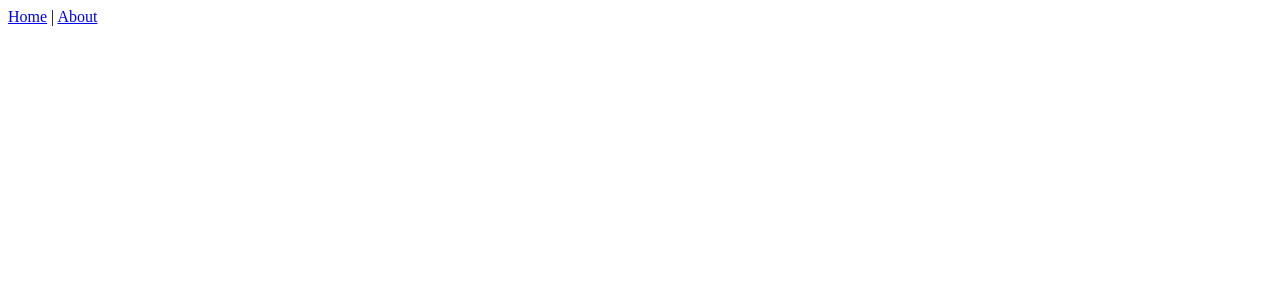
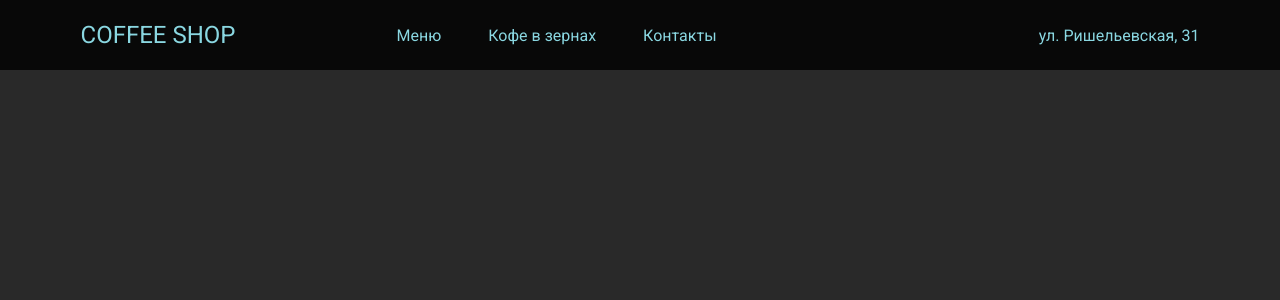
Before and after one commit to Juliet-Manoilo/Coffee-Shop-Vue, a Vue app: page / in a window 1280 px wide. Shown: the top 300 px of the page. Built offline with nearby package versions, Linux system fonts and the light colour scheme.

Commit message:
:construction: making routing and header

```diff
--- a/src/App.vue
+++ b/src/App.vue
@@ -1,10 +1,13 @@
 <template>
-  <div id="app">
-    <div id="nav">
-      <router-link to="/">Home</router-link> |
-      <router-link to="/about">About</router-link>
+  <div class="app">
+    <p class="app__logo"><a href="/" class="app__logo-link">coffee shop</a></p>
+    <div class="app__nav">
+      <router-link to="/">Меню</router-link>
+      <router-link to="/beans">Кофе в зернах</router-link>
+      <router-link to="/contacts">Контакты</router-link>
     </div>
     <router-view/>
+    <a href="/contacts" class="app__contacts-link">ул. Ришельевская, 31</a>
   </div>
 </template>
 
@@ -16,5 +19,24 @@ export default {
 
 
 <style lang="scss">
-
+@import "./styles/style.scss";
+.app {
+  width: 100%;
+  background-color: $black;
+  display: flex;
+  color: $main-color;
+  min-height: 70px;
+  justify-content: space-around;
+  align-items: center;
+  &__logo-link {
+    text-transform: uppercase;
+    font-size: $nav-logo;
+    font-weight: 400;
+  }
+  &__nav {
+    width: 25%;
+    display: flex;
+    justify-content: space-between;
+  }
+}
 </style>
--- a/src/router/index.js
+++ b/src/router/index.js
@@ -1,22 +1,30 @@
 import Vue from 'vue'
 import VueRouter from 'vue-router'
-import Home from '../views/Home.vue'
+import Menu from '../views/Menu.vue'
 
 Vue.use(VueRouter)
 
 const routes = [
   {
     path: '/',
-    name: 'Home',
-    component: Home
+    name: 'Menu',
+    component: Menu
   },
   {
-    path: '/about',
-    name: 'About',
+    path: '/beans',
+    name: 'Beans',
     // route level code-splitting
     // this generates a separate chunk (about.[hash].js) for this route
     // which is lazy-loaded when the route is visited.
-    component: () => import(/* webpackChunkName: "about" */ '../views/About.vue')
+    component: () => import(/* webpackChunkName: "about" */ '../views/Beans.vue')
+  },
+  {
+    path: '/contacts',
+    name: 'Contacts',
+    // route level code-splitting
+    // this generates a separate chunk (about.[hash].js) for this route
+    // which is lazy-loaded when the route is visited.
+    component: () => import(/* webpackChunkName: "contacts" */ '../views/Contacts.vue')
   }
 ]
 
--- a/src/styles/commons.scss
+++ b/src/styles/commons.scss
@@ -8,7 +8,7 @@
 }
 body {
   font-size: 100%;
-  background-color: $black;
+  background-color: $grey;
   font-family: $main-font;
   color: $white;
 }
--- a/src/views/About.vue
+++ b/src/views/Beans.vue
@@ -3,6 +3,15 @@
     <h1>This is an about page</h1>
   </div>
 </template>
+<script>
+
+export default {
+  name: 'Beans',
+  components: {
+
+  }
+}
+</script>
 
 <style lang='scss'>
 @import "../styles/style.scss";
--- /dev/null
+++ b/src/views/Contacts.vue
@@ -0,0 +1,21 @@
+<template>
+  <div class="x">
+   CONTACTS
+  </div>
+</template>
+
+<script>
+// @ is an alias to /src
+
+
+export default {
+  name: 'Contacts',
+  components: {
+
+  }
+}
+</script>
+
+<style lang="scss">
+@import "../styles/style.scss";
+</style>
--- a/src/views/Home.vue
+++ b/src/views/Menu.vue
@@ -1,7 +1,5 @@
 <template>
-  <div class="home">
-
-  </div>
+  <div class="div"></div>
 </template>
 
 <script>
@@ -9,9 +7,13 @@
 
 
 export default {
-  name: 'Home',
+  name: 'Menu',
   components: {
 
   }
 }
 </script>
+
+<style lang="scss">
+@import "../styles/style.scss";
+</style>
```
